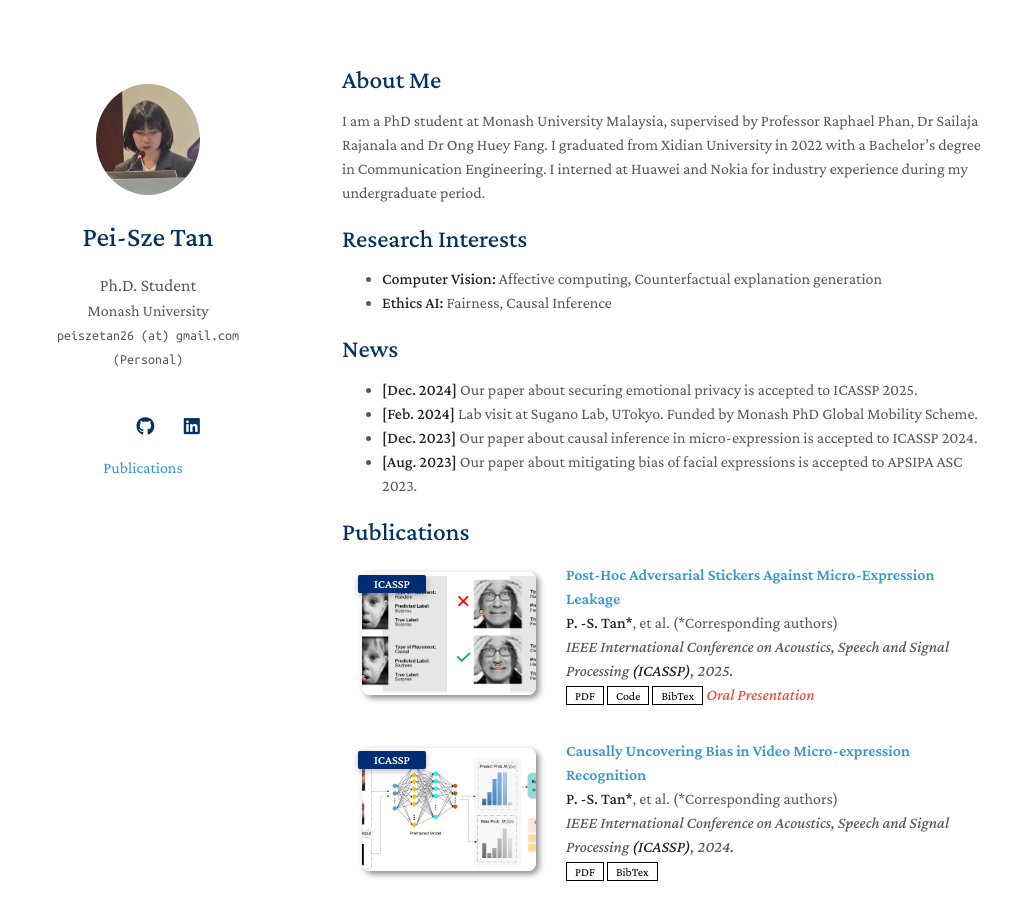
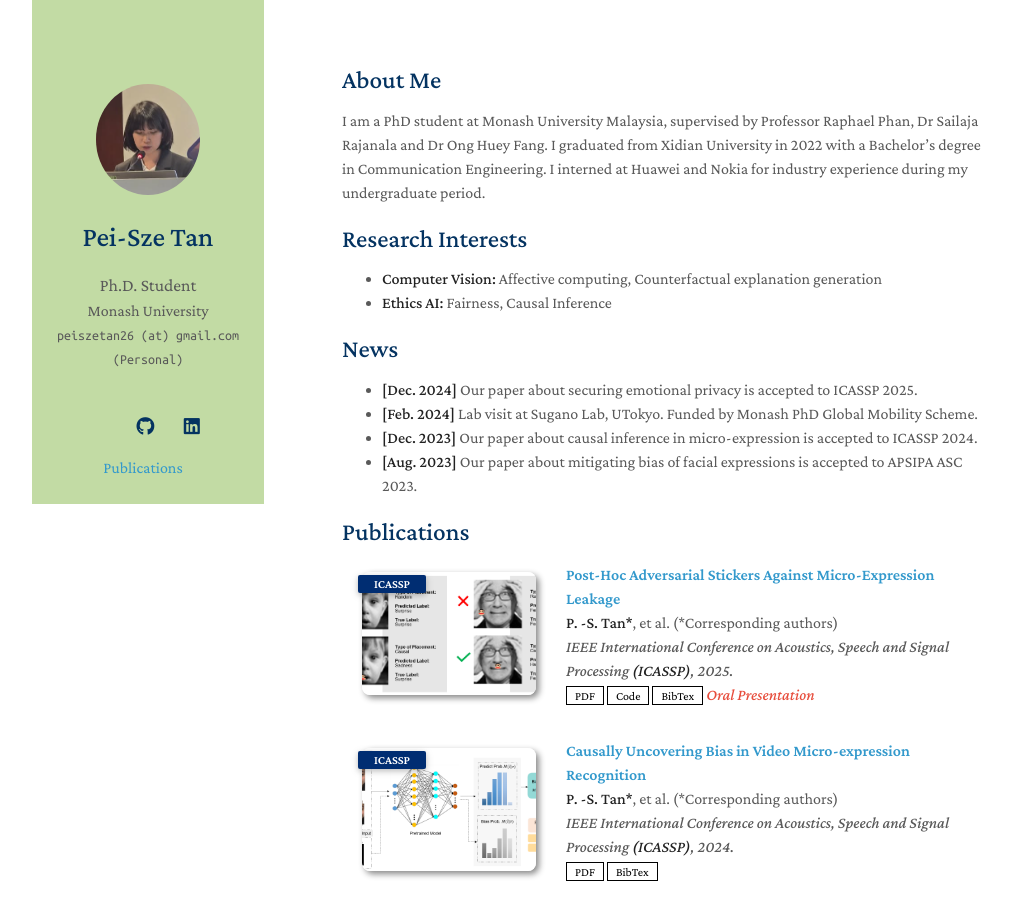
Before and after one commit to noobasuna/tpeisze, a Jekyll site: the page built from index.md, in a window 1280 px wide and 900 px high. Shown: the whole window, without its empty margins (128-1139 px from the left). Built offline with Jekyll 4.4.1, drawn with Linux system fonts in a browser that asks for light colours; a style sheet for code colours, icons or effects is not loaded; our own code applies the rules of GitHub Pages for plain Markdown files.

Commit message:
Update homepage.html

```diff
--- a/_layouts/homepage.html
+++ b/_layouts/homepage.html
@@ -37,7 +37,7 @@
   </head>
   <body>
     <div class="wrapper">
-      <header>
+      <header style="background-color: #c2dba4;">
 
         {% if site.avatar %}
         <a class="image avatar"><img src="{{ site.avatar }}" alt="avatar" /></a>
```
